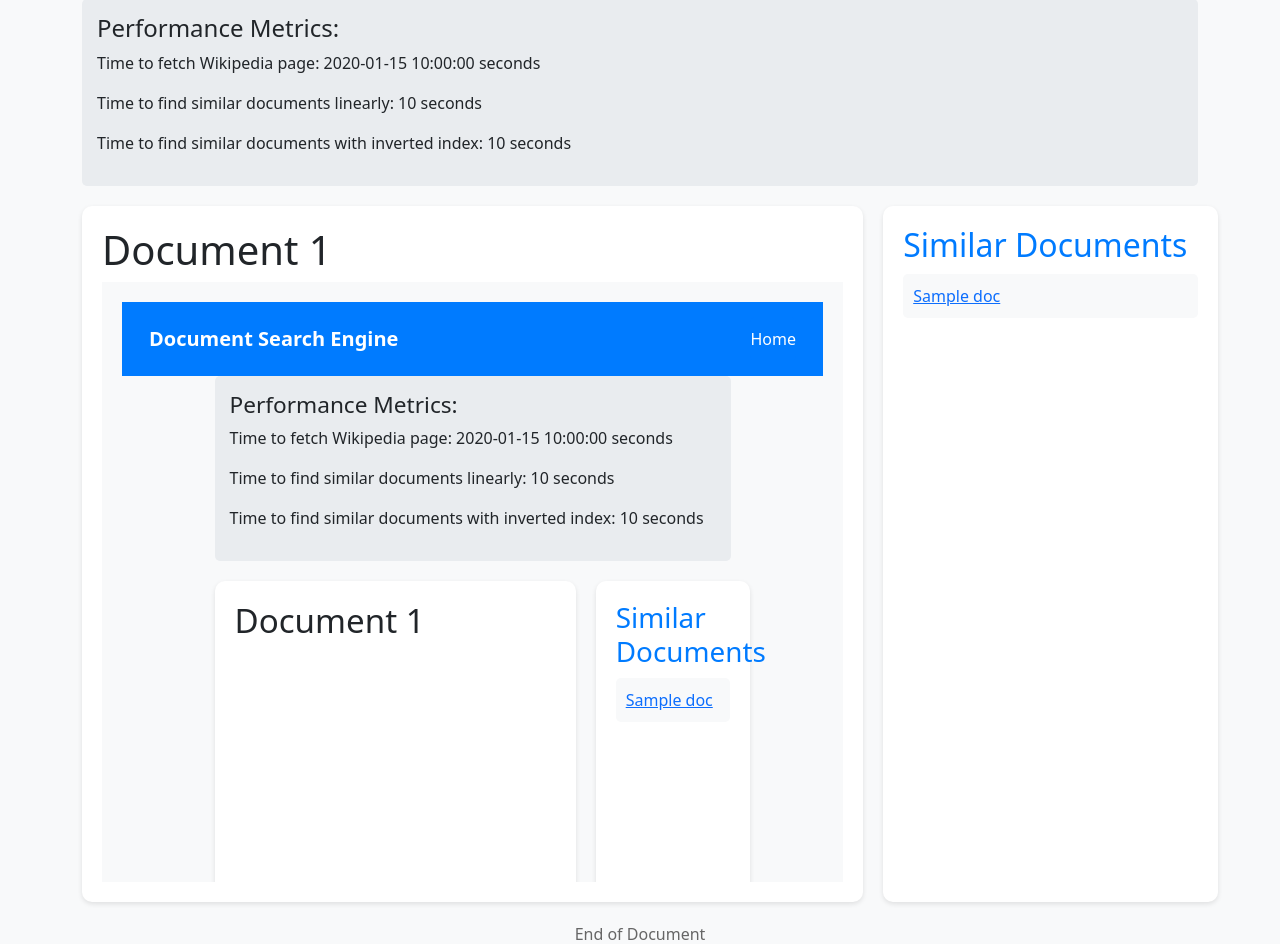
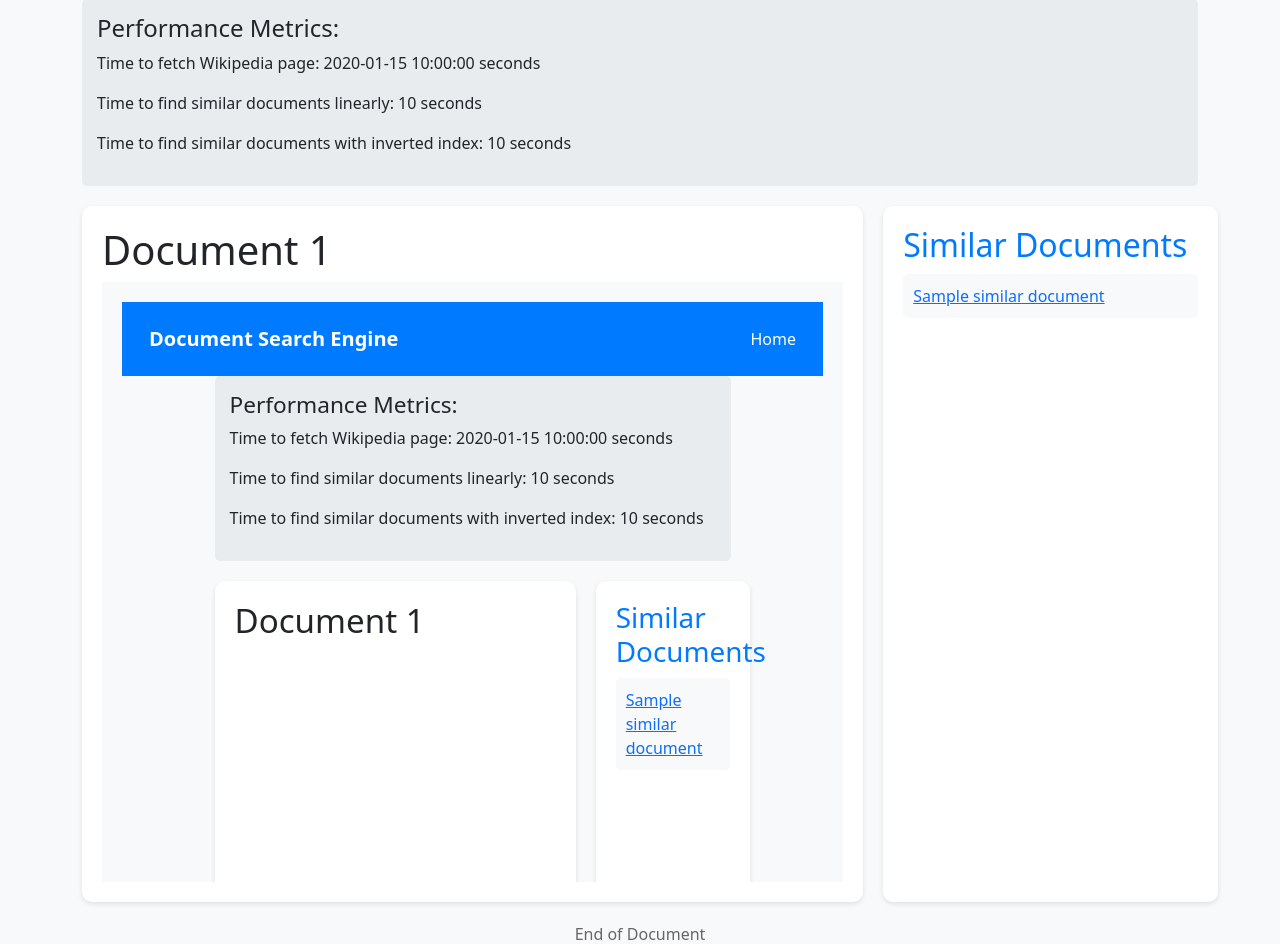
Before and after one commit to daKostych/BI-VWM-2025, a FastAPI app: template src/templates/document.html in a window 1280 px wide. Shown: the part 95-1039 px from the top of the page. Run offline with FastAPI, Linux system fonts and the light colour scheme; the template is opened without the code that fills it: most values are stand-ins (such as "Sample title", 1, 10 or a date in 2020); parts of the project's set-up code (start-up, migrations or seed data) failed here and were passed over.

Commit message:
Latest version

```diff
--- a/src/app.py
+++ b/src/app.py
@@ -1,5 +1,6 @@
 # Standard library imports
 import time
+import re
 
 from fastapi import FastAPI, Request
 from fastapi.responses import HTMLResponse
@@ -39,6 +40,7 @@ async def index(request: Request) -> HTMLResponse:
 async def document(request: Request, id_: int) -> HTMLResponse:
     """Return the page for a specific document including similar documents and performance metrics."""
     # Get Wikipedia ID from database
+    #document_internal_id = int(document_to_parse.split(",")[0][1:])
     wikipedia_id = db.documents_dict[id_][0]
 
     # Extract page ID from Wikipedia URL
@@ -63,6 +65,15 @@ async def document(request: Request, id_: int) -> HTMLResponse:
     db.use_inverted_index = False
 
     assert similar_documents == similar_documents2, "Different recommendations"
+
+    def extract_title(text: str) -> str:
+        """Extract title from document text by finding words until two consecutive spaces."""
+        match = re.search(r"^(.*?)(  |$)", text)  # Match until two consecutive spaces or end of text
+        return match.group(1).strip() if match else "Untitled"
+
+    similar_documents = [
+        (doc_id, extract_title(db.documents_dict[doc_id][1])) for doc_id in similar_documents
+    ]
 
     return templates.TemplateResponse(
         "document.html",
--- a/src/templates/document.html
+++ b/src/templates/document.html
@@ -110,8 +110,8 @@
                 {% if similar_documents %}
                     <h2>Similar Documents</h2>
                     <ul>
-                        {% for doc in similar_documents %}
-                            <li><a href="/document/{{ doc }}">{{ doc }}</a></li>
+                        {% for doc, title in similar_documents %}
+                            <li><a href="/document/{{ doc }}">{{ title }}</a></li>
                         {% endfor %}
                     </ul>
                 {% else %}
```
Also changed, not shown: 1 other file.
